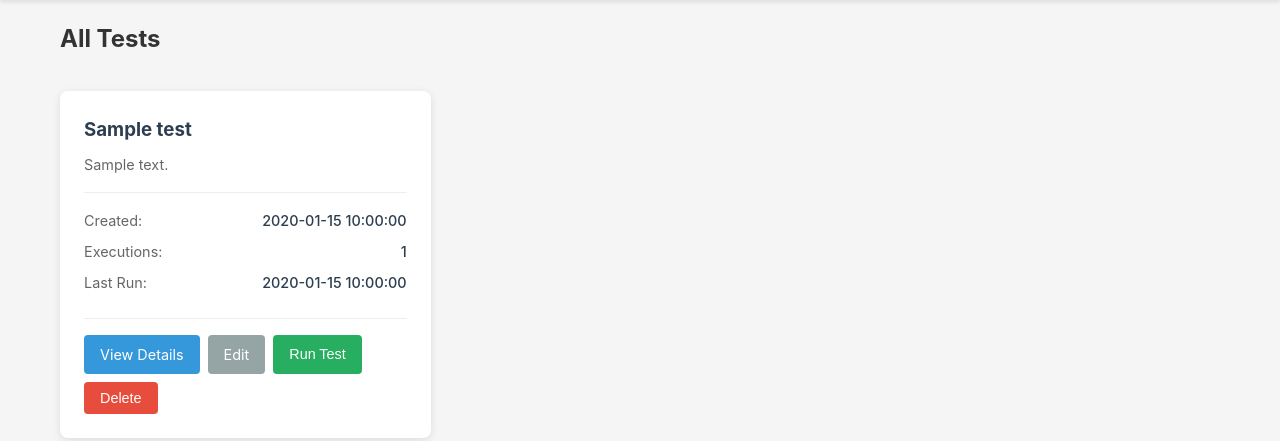
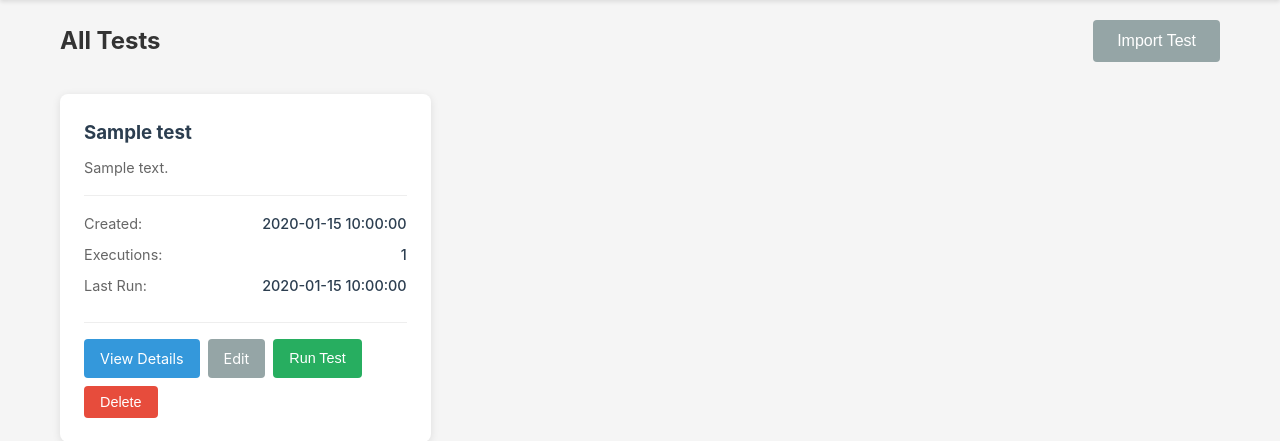
Before and after one commit to silah/caper, a Flask app: page /tests in a window 1280 px wide. Shown: the part 110-551 px from the top of the page. Run offline with Flask 3, Linux system fonts and the light colour scheme; a user stored in the database is signed in; tables that the repository leaves empty hold one stand-in row (values such as "Sample post").

Commit message:
import function

```diff
--- a/app.py
+++ b/app.py
@@ -1,6 +1,7 @@
 from flask import Flask, render_template, request, jsonify, redirect, url_for, flash, send_from_directory
 from flask_login import LoginManager, login_user, logout_user, login_required, current_user
 import json
+import re
 import subprocess
 import tempfile
 import os
@@ -362,5 +363,100 @@ def update_test(test_id):
         'message': f'Test "{name}" updated successfully'
     })
 
+def _extract_querySelector_arg(jspath):
+    """Pull the CSS selector string out of document.querySelector("...") expressions."""
+    m = re.match(r'''document\.querySelector\s*\(\s*["'](.+?)["']\s*\)''', jspath.strip())
+    return m.group(1) if m else None
+
+
+def _map_selector_type(st):
+    return {'id': 'id', 'css': 'css', 'xpath': 'xpath', 'name': 'name',
+            'class': 'class', 'tag': 'tag'}.get(st, 'css')
+
+
+def _map_imported_step(raw):
+    step_type = raw.get('type', '')
+    name = raw.get('name', '')
+
+    if step_type == 'go_to_url':
+        url = raw.get('url') or raw.get('options', {}).get('url', '')
+        return {'action': 'navigate', 'value': url}
+
+    if step_type == 'click_element':
+        st = raw.get('selectorType', 'css')
+        sel = raw.get('selector', '')
+        if st == 'jspath':
+            css = _extract_querySelector_arg(sel)
+            if css:
+                return {'action': 'click', 'selectorType': 'css', 'selector': css}
+            return {'action': 'execute_js', 'value': f'({sel}).click()'}
+        return {'action': 'click', 'selectorType': _map_selector_type(st), 'selector': sel}
+
+    if step_type == 'enter_value':
+        st = raw.get('selectorType', 'css')
+        sel = raw.get('selector', '')
+        val = raw.get('value', '')
+        if st == 'jspath':
+            css = _extract_querySelector_arg(sel)
+            if css:
+                return {'action': 'type', 'selectorType': 'css', 'selector': css, 'value': val}
+            return {'action': 'execute_js', 'value': f'var el=({sel}); el.value={json.dumps(val)}; el.dispatchEvent(new Event("input"));'}
+        return {'action': 'type', 'selectorType': _map_selector_type(st), 'selector': sel, 'value': val}
+
+    if step_type == 'wait':
+        seconds = raw.get('duration', 1000) / 1000
+        return {'action': 'wait', 'value': str(seconds)}
+
+    if step_type == 'run_javascript':
+        return {'action': 'execute_js', 'value': raw.get('value', '')}
+
+    if step_type == 'assert_element_visible':
+        st = raw.get('selectorType', 'css')
+        sel = raw.get('selector', '')
+        label = name or sel
+        if st == 'jspath':
+            return {'action': 'execute_js',
+                    'value': f'if (!({sel})) throw new Error({json.dumps("Element not visible: " + label)});'}
+        return {'action': 'assert_text', 'selectorType': _map_selector_type(st), 'selector': sel, 'value': ''}
+
+    return None
+
+
+@app.route('/api/tests/import', methods=['POST'])
+@login_required
+def import_test():
+    team = get_current_team()
+    if not team:
+        return jsonify({'error': 'You must be part of a team'}), 403
+
+    f = request.files.get('file')
+    if not f:
+        return jsonify({'error': 'No file provided'}), 400
+
+    try:
+        data = json.load(f)
+    except Exception:
+        return jsonify({'error': 'Invalid JSON file'}), 400
+
+    test_data = data.get('test', data)
+    name = test_data.get('name', 'Imported Test')
+
+    steps = []
+    for transaction in test_data.get('transactions', []):
+        for raw_step in transaction.get('steps', []):
+            mapped = _map_imported_step(raw_step)
+            if mapped:
+                steps.append(mapped)
+
+    if not steps:
+        return jsonify({'error': 'No recognisable steps found in the file'}), 400
+
+    script = generate_selenium_script(steps, test_name=name, base_artefacts_dir=BASE_ARTEFACTS_DIR)
+    test_id = db.create_test(name, '', steps, script, team['id'])
+
+    return jsonify({'success': True, 'test_id': test_id,
+                    'message': f'Imported "{name}" with {len(steps)} steps'})
+
+
 if __name__ == '__main__':
     app.run(debug=True, host='0.0.0.0', port=5098)
--- a/static/css/style.css
+++ b/static/css/style.css
@@ -799,6 +799,41 @@ summary {
     margin-bottom: 0.5rem;
 }
 
+/* Tests page header */
+.tests-page-header {
+    display: flex;
+    align-items: center;
+    gap: 1rem;
+    margin-bottom: 1.5rem;
+}
+
+.tests-page-header h2 {
+    margin: 0;
+    flex: 1;
+}
+
+.import-status {
+    padding: 0.75rem 1rem;
+    border-radius: 6px;
+    font-size: 0.9rem;
+    margin-bottom: 1rem;
+}
+
+.import-status-loading {
+    background: #e8f4fd;
+    color: #2980b9;
+}
+
+.import-status-ok {
+    background: #d4edda;
+    color: #155724;
+}
+
+.import-status-err {
+    background: #f8d7da;
+    color: #721c24;
+}
+
 /* Execution Overview page */
 .eo-page {
     width: 90%;
--- a/templates/view_tests.html
+++ b/templates/view_tests.html
@@ -20,7 +20,15 @@
     </nav>
 
     <div class="container">
-        <h2>All Tests</h2>
+        <div class="tests-page-header">
+            <h2>All Tests</h2>
+            <button class="btn btn-secondary" onclick="document.getElementById('importFile').click()">
+                Import Test
+            </button>
+            <input type="file" id="importFile" accept=".json" style="display:none">
+        </div>
+
+        <div id="importStatus" class="import-status" style="display:none"></div>
 
         {% if tests %}
         <div class="tests-grid">
@@ -114,6 +122,37 @@
             });
         }
 
+        document.getElementById('importFile').addEventListener('change', function() {
+            const file = this.files[0];
+            if (!file) return;
+
+            const status = document.getElementById('importStatus');
+            status.className = 'import-status import-status-loading';
+            status.textContent = 'Importing…';
+            status.style.display = 'block';
+
+            const fd = new FormData();
+            fd.append('file', file);
+            this.value = '';
+
+            fetch('/api/tests/import', { method: 'POST', body: fd })
+                .then(r => r.json())
+                .then(data => {
+                    if (data.success) {
+                        status.className = 'import-status import-status-ok';
+                        status.textContent = data.message;
+                        setTimeout(() => window.location.reload(), 1200);
+                    } else {
+                        status.className = 'import-status import-status-err';
+                        status.textContent = 'Import failed: ' + (data.error || 'Unknown error');
+                    }
+                })
+                .catch(err => {
+                    status.className = 'import-status import-status-err';
+                    status.textContent = 'Import failed: ' + err;
+                });
+        });
+
         function deleteTest(testId) {
             if (!confirm('Are you sure you want to delete this test? This action cannot be undone.')) {
                 return;
```
